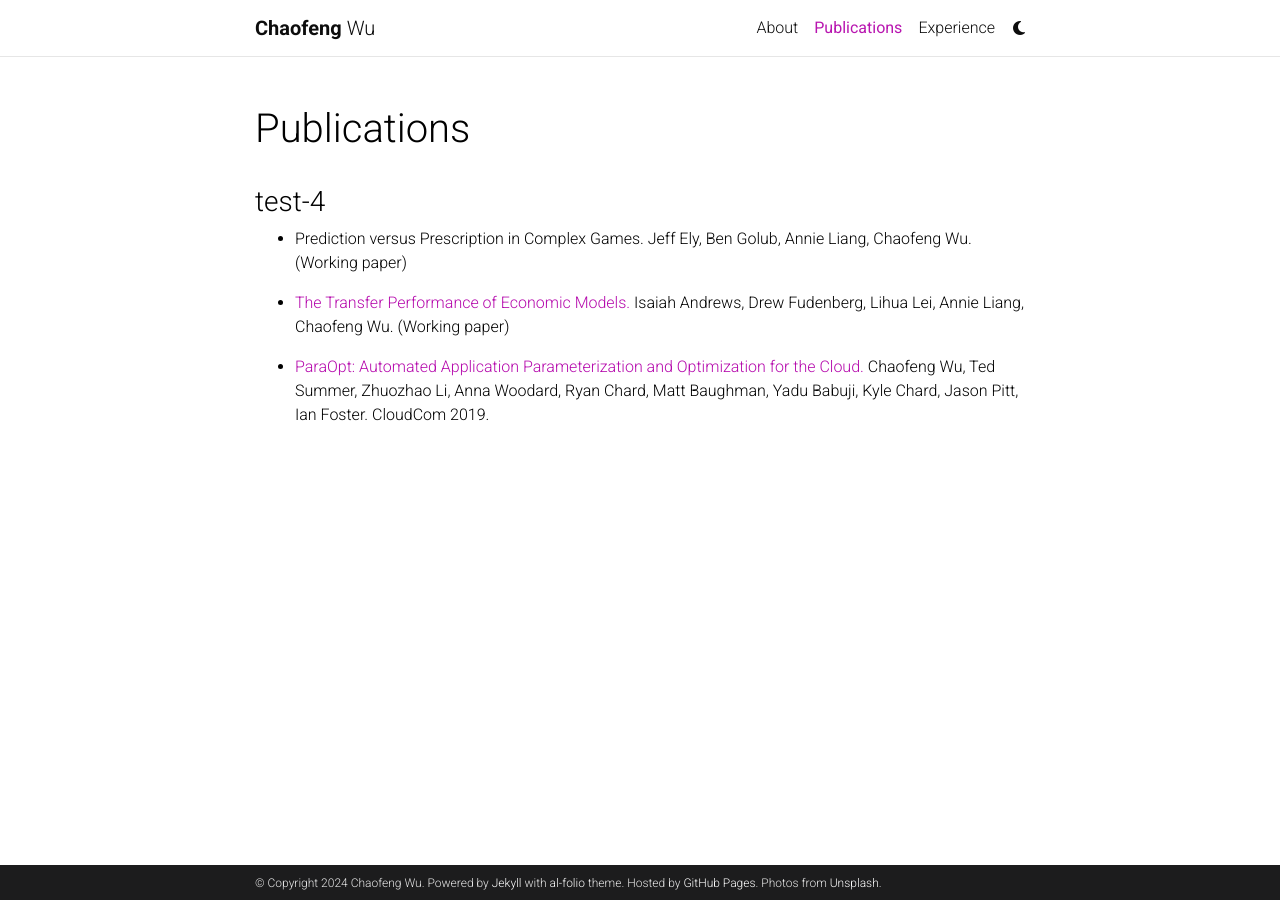
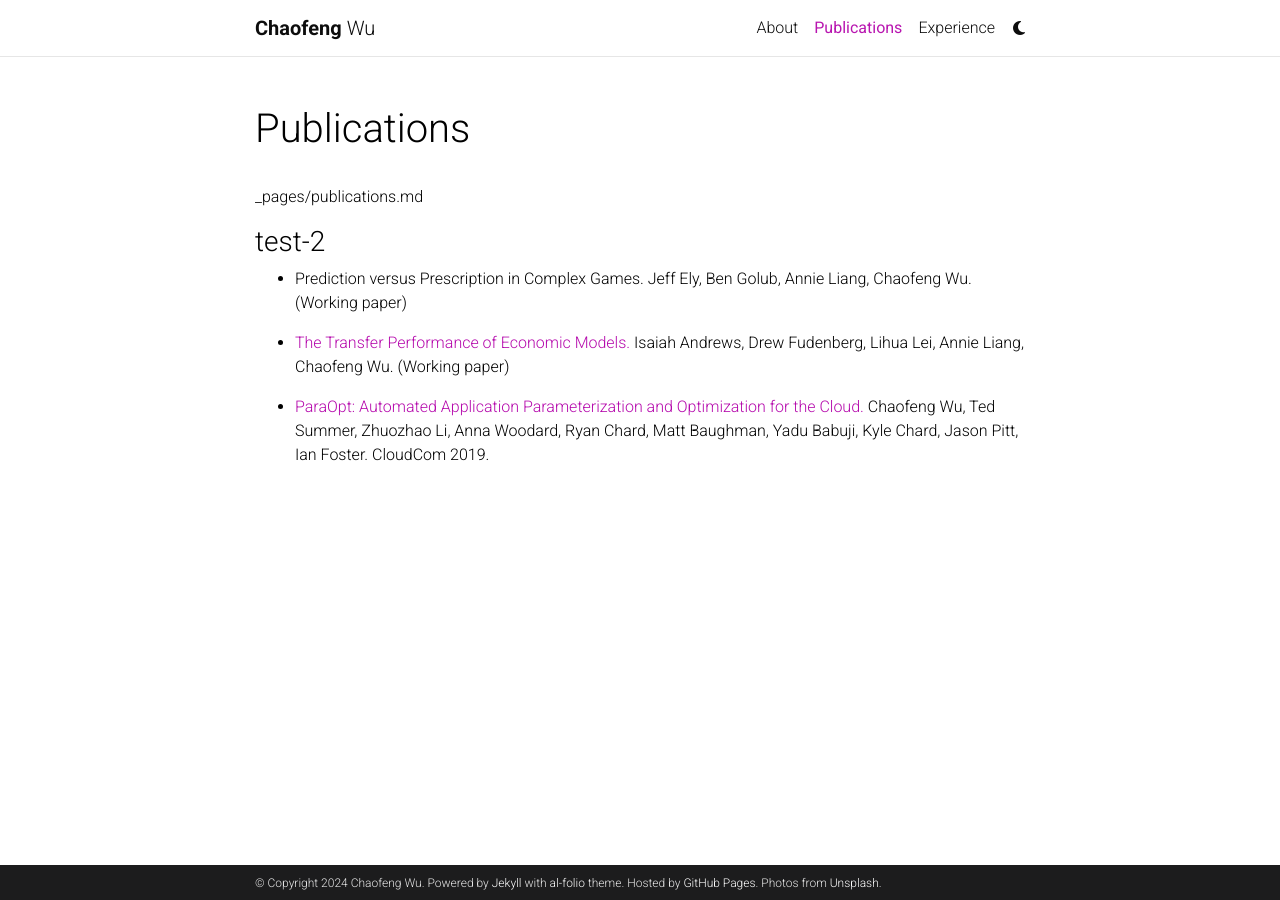
Before and after one commit to chaofengwu/old_website_2024, a Jekyll site: the page built from _pages/publications.md, in a window 1280 px wide. Built offline with Jekyll 4.4.1, drawn with Linux system fonts in a browser that asks for light colours; comment, search, counter and statistics services are not loaded; a style sheet for code colours, icons or effects is not loaded.

Commit message:
Update publications.md

```diff
--- a/_pages/publications.md
+++ b/_pages/publications.md
@@ -1,19 +1,19 @@
 ---
 layout: page
-permalink: /pubs/
+permalink: /publications/
 title: Publications
 # description: publications by categories in reversed chronological order. generated by jekyll-scholar.
 nav: true
 nav_order: 1
 ---
-<!-- _pages/publications.md -->
+_pages/publications.md
 <!-- <div class="publications"> -->
 
 <!-- {% bibliography -f {{ site.scholar.bibliography }} %} -->
 
 <!-- </div> -->
 
-### test-4
+### test-2
 - Prediction versus Prescription in Complex Games.
 Jeff Ely, Ben Golub, Annie Liang, Chaofeng Wu. (Working paper)
 
```
